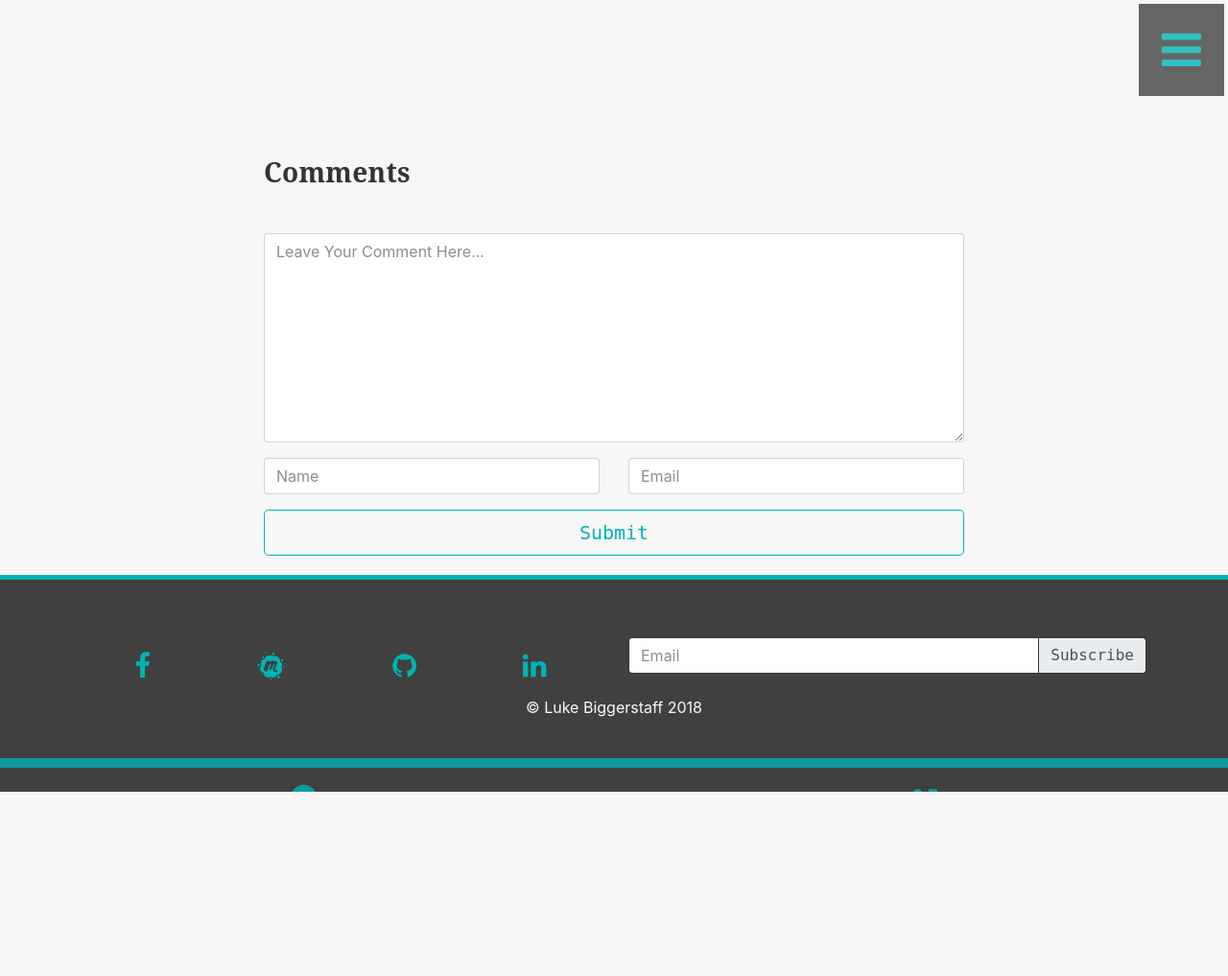
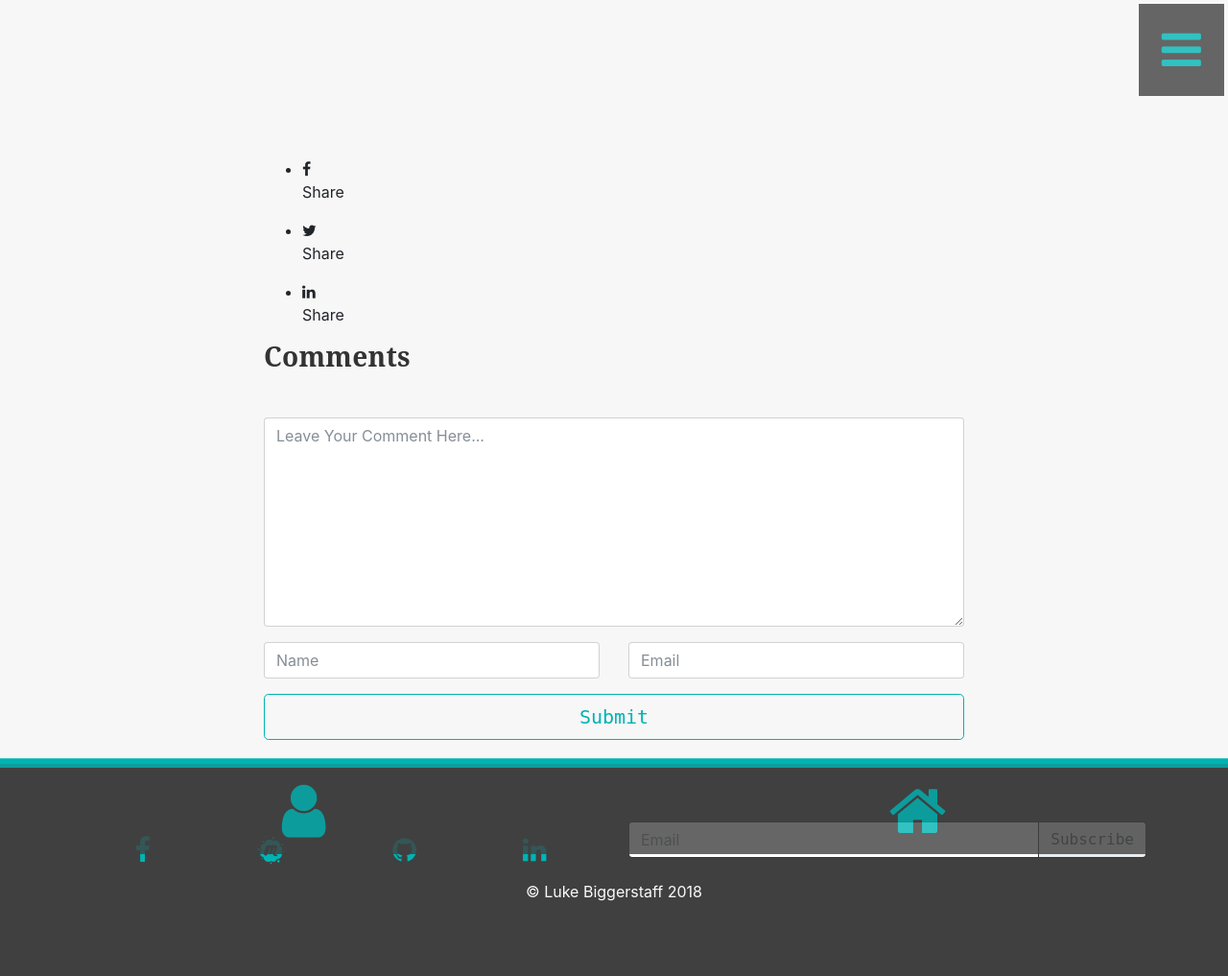
Before and after one commit to lukebiggerstaff/YADBlog, a Django app: template yadblog/blog/templates/blog/post_detail.html in a window 1280 px wide. Shown: the whole page at 96% size. Before the commit the page ends 825 px from the top, so only its background shows below. Run offline with Django 3.2, Linux system fonts and the light colour scheme; the template is opened without the code that fills it: values that come from a table or form of the project are taken from there, others are empty; some libraries are stand-ins or nearby versions.

Commit message:
added html and css for share bar, do not have working links yet

```diff
--- a/yadblog/blog/templates/blog/post_detail.html
+++ b/yadblog/blog/templates/blog/post_detail.html
@@ -12,16 +12,28 @@
    <div class="row">
 
      <div class="col-md-8 m-auto">
-       <div class="row">
-        <div class="col-lg-10 m-auto">
-          <h1 class="main-heading heading">{{ post.title|title }}</h1>
-        </div>
-       </div>
+      <h1 class="main-heading heading text-center">{{ post.title|title }}</h1>
        <img src="{{ post.postimage_set.first.image.url }}" class="mx-auto d-block img-fluid">
 
        <br><br>
        {{ post.body|render_post_body_as_template }}
        <br><br>
+       <div class="share-bar">
+         <ul class="share-list">
+           <li class="share-list-item">
+             <i class="fa fa-facebook"></i>
+             <p>Share</p>
+           </li>
+           <li class="share-list-item">
+             <i class="fa fa-twitter"></i>
+             <p>Share</p>
+           </li>
+           <li class="share-list-item">
+             <i class="fa fa-linkedin"></i>
+             <p>Share</p>
+           </li>
+         </ul>
+       </div>
 
 
        <h3 class="heading">Comments</h3>
```
